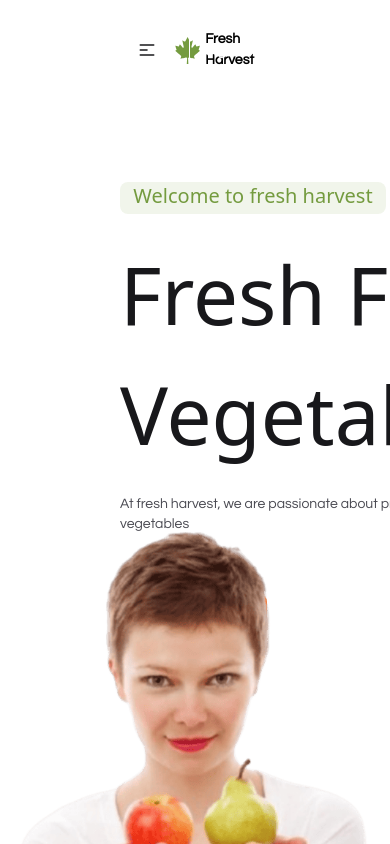
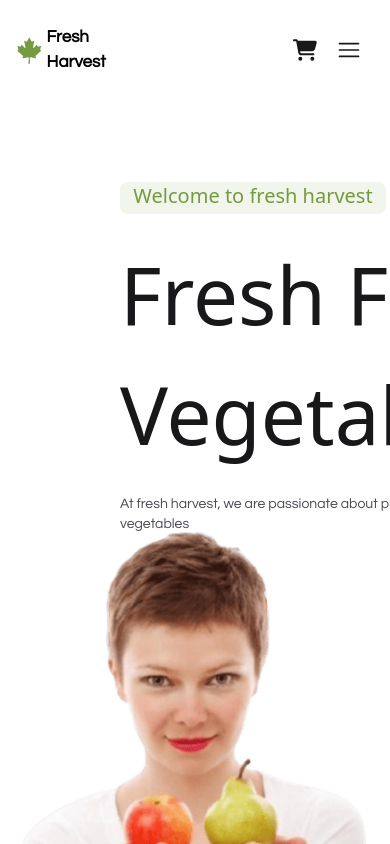
Before and after one commit to shaimazerin46/fresh-harvest, a Next.js app: page / in a window 390 px wide. Shown: the top 844 px of the page. Built offline with nearby package versions, Linux system fonts and the light colour scheme.

Commit message:
navbar responsive

```diff
--- a/src/components/shared/Navbar.jsx
+++ b/src/components/shared/Navbar.jsx
@@ -1,6 +1,7 @@
 import Link from "next/link";
 import { FaCanadianMapleLeaf, FaHeart } from "react-icons/fa";
 import { FaCartShopping } from "react-icons/fa6";
+import { RxHamburgerMenu } from "react-icons/rx";
 
 
 const Navbar = () => {
@@ -11,41 +12,43 @@ const Navbar = () => {
    <Link href='/'><p>Blog</p></Link>
   </>
     return (
-        <div className="navbar h-[100px] absolute top-0 left-0 right-0 bg-transparent px-[120px] z-10">
-  <div className="navbar-start">
-    <div className="dropdown">
-      <div tabIndex={0} role="button" className="btn btn-ghost lg:hidden">
-        <svg xmlns="http://www.w3.org/2000/svg" className="h-5 w-5" fill="none" viewBox="0 0 24 24" stroke="currentColor"> <path strokeLinecap="round" strokeLinejoin="round" strokeWidth="2" d="M4 6h16M4 12h8m-8 6h16" /> </svg>
-      </div>
-      <ul
-        tabIndex={0}
-        className="menu menu-sm dropdown-content bg-base-100 rounded-box z-1 mt-3 w-52 p-2 shadow">
-       {menu}
-      </ul>
-    </div>
+        <div className="flex h-[100px] items-center absolute top-0 left-0 right-0 bg-transparent lg:px-[120px] px-4 justify-between z-10">
+
+  <div className="">
     <Link className="font-bold highlight flex items-center gap-1 text-[39px]" href='/'>
    <FaCanadianMapleLeaf />
-    <p className="text-black">Fresh Harvest</p>
+    <span className="text-black text-[17px]">Fresh Harvest</span>
     </Link>
   </div>
-  <div className="navbar-center hidden lg:flex">
+
+
+  <div className="hidden lg:flex ml-[186px]">
     <ul className="menu menu-horizontal space-x-16 lite_font text-sm">
      {menu}
     </ul>
   </div>
-  <div className="navbar-end flex space-x-5 text-white text-sm">
-    <button className="flex items-center gap-1">
+
+
+  <div className="flex space-x-5 lg:text-white lg:text-sm text-2xl ml-[175px]">
+    <button className="lg:flex hidden items-center gap-1">
       <FaHeart />
       Favoutite
     </button>
     <button className="flex items-center gap-1">
      <FaCartShopping />
-      Cart
+     <span className="lg:inline hidden"> Cart</span>
     </button>
-    <button className="btn border-[1px] border-white text-white bg-transparent shadow-none">
+     <button className="lg:hidden flex items-center gap-1">
+   <RxHamburgerMenu />
+     <span className="lg:inline hidden"> Cart</span>
+    </button>
+
+    <button className="btn hidden lg:inline border-[1px] border-white text-white bg-transparent shadow-none">
      Sign in
     </button>
   </div>
+
+
 </div>
     );
 };
```
